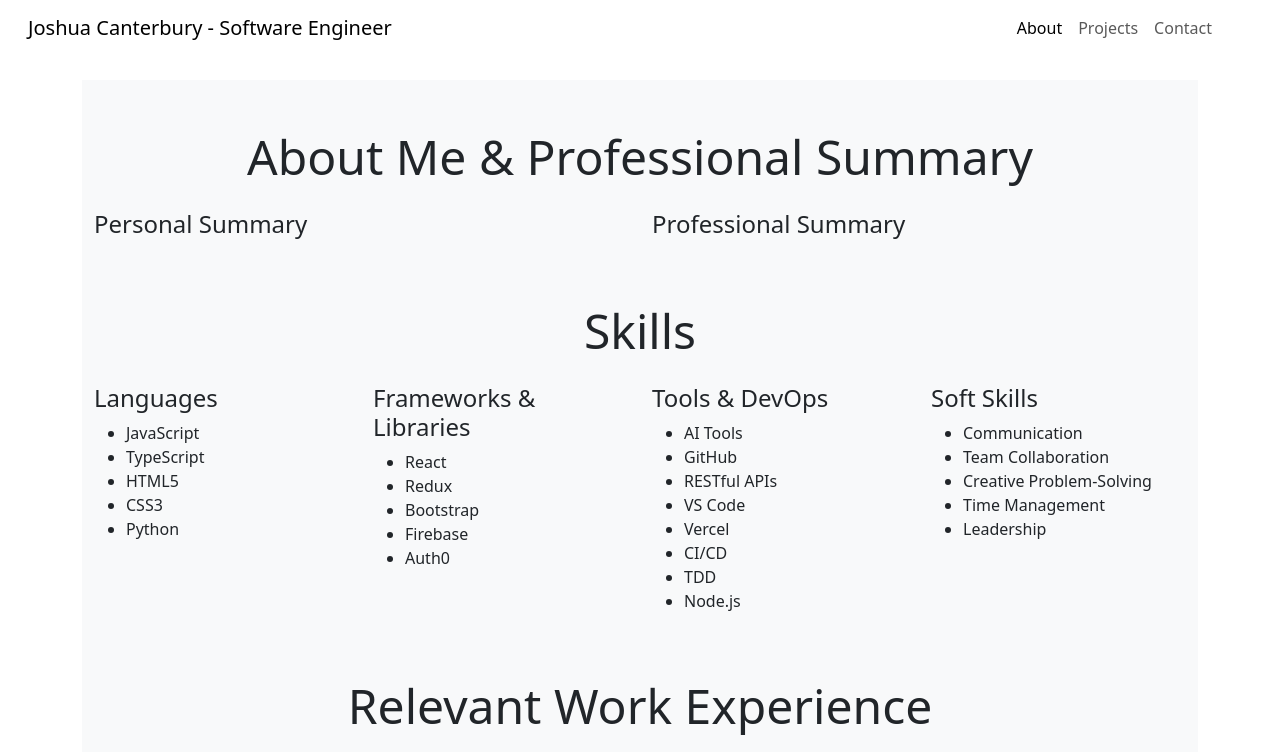
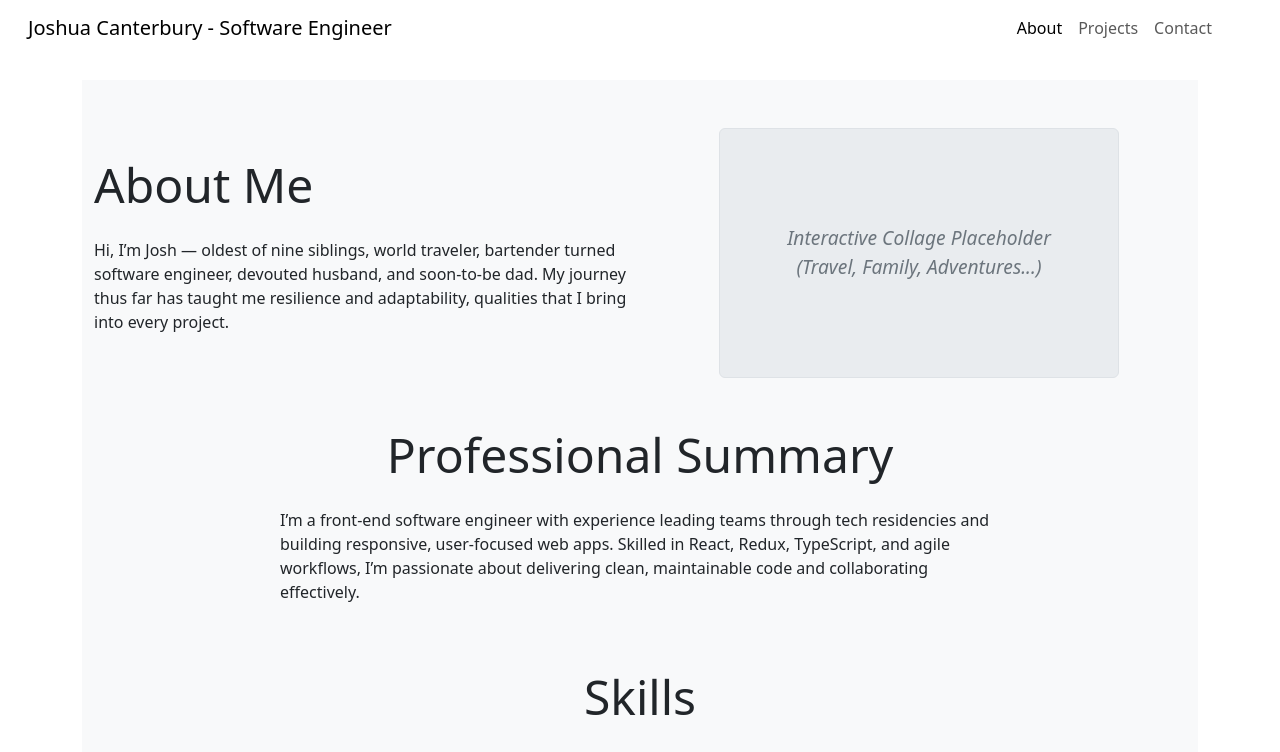
Before and after one commit to CanterCode/portfolio-site, a React (Vite) app: page /about in a window 1280 px wide. Shown: the top 752 px of the page. Built offline with nearby package versions, Linux system fonts and the light colour scheme; some icons are missing.

Commit message:
updated contact form errors

```diff
--- /dev/null
+++ b/src/css/contactForm.css
@@ -0,0 +1,12 @@
+.error {
+  color: #d9534f; /* Bootstrap’s danger/red */
+  font-weight: 600;
+  font-size: 0.8rem;
+  margin-top: 0.3rem;
+  background-color: #f8d7da; /* soft red/pink background */
+  padding: 6px 10px;
+  border-radius: 4px;
+  border: 1px solid #f5c6cb;
+  box-shadow: 0 1px 3px rgba(217, 83, 79, 0.3);
+  max-width: fit-content;
+}
--- a/src/pages/About.tsx
+++ b/src/pages/About.tsx
@@ -2,23 +2,59 @@ function About() {
   return (
     <section className="py-5 bg-light text-dark">
       <div className="container">
-        <h2 className="text-center mb-4 display-5">
-          About Me & Professional Summary
-        </h2>
-
-        <div className="row mb-5">
+        {/* About Me with collage side-by-side */}
+        <div className="row mb-5 align-items-center">
           <div className="col-md-6">
-            <h3 className="h4 mb-3">Personal Summary</h3>
-            <p></p>
+            <h2 className="mb-4 display-5">About Me</h2>
+            <p>
+              Hi, I’m Josh — oldest of nine siblings, world traveler, bartender
+              turned software engineer, devouted husband, and soon-to-be dad. My journey thus far has
+              taught me resilience and adaptability, qualities that I bring into
+              every project.
+            </p>
           </div>
-          <div className="col-md-6">
-            <h3 className="h4 mb-3">Professional Summary</h3>
-            <p></p>
+          <div className="col-md-6 d-flex justify-content-center">
+            {/* Placeholder for your interactive collage */}
+            <div
+              className="border rounded"
+              style={{
+                width: "100%",
+                maxWidth: "400px",
+                height: "250px",
+                backgroundColor: "#e9ecef",
+                display: "flex",
+                alignItems: "center",
+                justifyContent: "center",
+                color: "#6c757d",
+                fontStyle: "italic",
+                fontSize: "1.2rem",
+                textAlign: "center",
+                padding: "1rem",
+              }}
+            >
+              Interactive Collage Placeholder
+              <br />
+              (Travel, Family, Adventures...)
+            </div>
           </div>
         </div>
 
+        {/* Professional Summary */}
+        <h2 className="text-center mb-4 display-5">Professional Summary</h2>
+        <div className="row mb-5 justify-content-center">
+          <div className="col-md-8">
+            <p>
+              I’m a front-end software engineer with experience leading teams
+              through tech residencies and building responsive, user-focused web
+              apps. Skilled in React, Redux, TypeScript, and agile workflows,
+              I’m passionate about delivering clean, maintainable code and
+              collaborating effectively.
+            </p>
+          </div>
+        </div>
+
+        {/* Skills */}
         <h2 className="text-center mb-4 display-5">Skills</h2>
-
         <div className="row mb-5">
           <div className="col-md-3">
             <h4>Languages</h4>
@@ -65,8 +101,8 @@ function About() {
           </div>
         </div>
 
+        {/* Relevant Work Experience */}
         <h2 className="text-center mb-4 display-5">Relevant Work Experience</h2>
-
         <div className="mb-5">
           <h4>
             African Geospace — Lead Front End Software Engineer{" "}
@@ -79,9 +115,9 @@ function About() {
               execution, and delivery.
             </li>
             <li>
-              Streamlined UX/UI design from wireframes to implementation, creating
-              responsive, accessible, and modern interfaces aligned with user
-              needs and stakeholder expectations.
+              Streamlined UX/UI design from wireframes to implementation,
+              creating responsive, accessible, and modern interfaces aligned
+              with user needs and stakeholder expectations.
             </li>
             <li>
               Presented technical demos and progress updates to stakeholders,
--- a/src/pages/Contact.tsx
+++ b/src/pages/Contact.tsx
@@ -1,4 +1,5 @@
 import { useState } from "react";
+import "../css/contactForm.css";
 
 function Contact() {
   const [formData, setFormData] = useState({
@@ -8,6 +9,29 @@ function Contact() {
     message: "",
   });
 
+  const [errors, setErrors] = useState<{ [key: string]: string }>({});
+
+  const validate = () => {
+    const newErrors: { [key: string]: string } = {};
+    const emailRegex = /^[^\s@]+@[^\s@]+\.[^\s@]+$/;
+    if (!emailRegex.test(formData.email)) {
+      newErrors.email = "Please enter a valid email address.";
+    }
+
+    if (formData.name.trim() === "") {
+      newErrors.name = "Name is required.";
+    }
+
+    if (formData.subject.trim() === "") {
+      newErrors.subject = "Subject is required.";
+    }
+    if (formData.message.trim() === "") {
+      newErrors.message = "Message is required.";
+    }
+
+    return newErrors;
+  };
+
   const handleChange = (
     e: React.ChangeEvent<HTMLInputElement | HTMLTextAreaElement>
   ) => {
@@ -16,6 +40,11 @@ function Contact() {
 
   const handleSubmit = (e: React.FormEvent) => {
     e.preventDefault();
+    const validationErrors = validate();
+    if (Object.keys(validationErrors).length > 0) {
+      setErrors(validationErrors);
+      return;
+    }
     // We'll connect EmailJS here later
     console.log("Form submitted:", formData);
   };
@@ -33,10 +62,10 @@ function Contact() {
           I’d love to hear from you. Fill out the form below and I’ll be in
           touch promptly—let’s build something impactful together.{" "}
         </p>
-        <form onSubmit={handleSubmit}>
+        <form onSubmit={handleSubmit} noValidate>
           <div className="mb-3">
             <label htmlFor="name" className="form-label">
-              Name
+              <strong>Name</strong>
             </label>
             <input
               type="text"
@@ -46,13 +75,13 @@ function Contact() {
               value={formData.name}
               onChange={handleChange}
               placeholder="Your Name"
-              required
             />
+            {errors.name && <p className="error">{errors.name}</p>}
           </div>
 
           <div className="mb-3">
             <label htmlFor="email" className="form-label">
-              Email
+              <strong>Email</strong>
             </label>
             <input
               type="email"
@@ -62,13 +91,13 @@ function Contact() {
               value={formData.email}
               onChange={handleChange}
               placeholder="you@example.com"
-              required
             />
+            {errors.email && <p className="error">{errors.email}</p>}
           </div>
 
           <div className="mb-3">
             <label htmlFor="subject" className="form-label">
-              Subject
+              <strong>Subject</strong>
             </label>
             <input
               type="text"
@@ -78,13 +107,13 @@ function Contact() {
               value={formData.subject}
               onChange={handleChange}
               placeholder="Reason for reaching out"
-              required
             />
+            {errors.subject && <p className="error">{errors.subject}</p>}
           </div>
 
           <div className="mb-3">
             <label htmlFor="message" className="form-label">
-              Message
+              <strong>Message</strong>
             </label>
             <textarea
               name="message"
@@ -94,11 +123,11 @@ function Contact() {
               value={formData.message}
               onChange={handleChange}
               placeholder="Type your message here..."
-              required
             />
+            {errors.message && <p className="error">{errors.message}</p>}
           </div>
 
-          <button type="submit" className="btn btn-primary w-100">
+          <button type="submit" className="btn btn-primary w-15">
             Send Message
           </button>
         </form>
```
